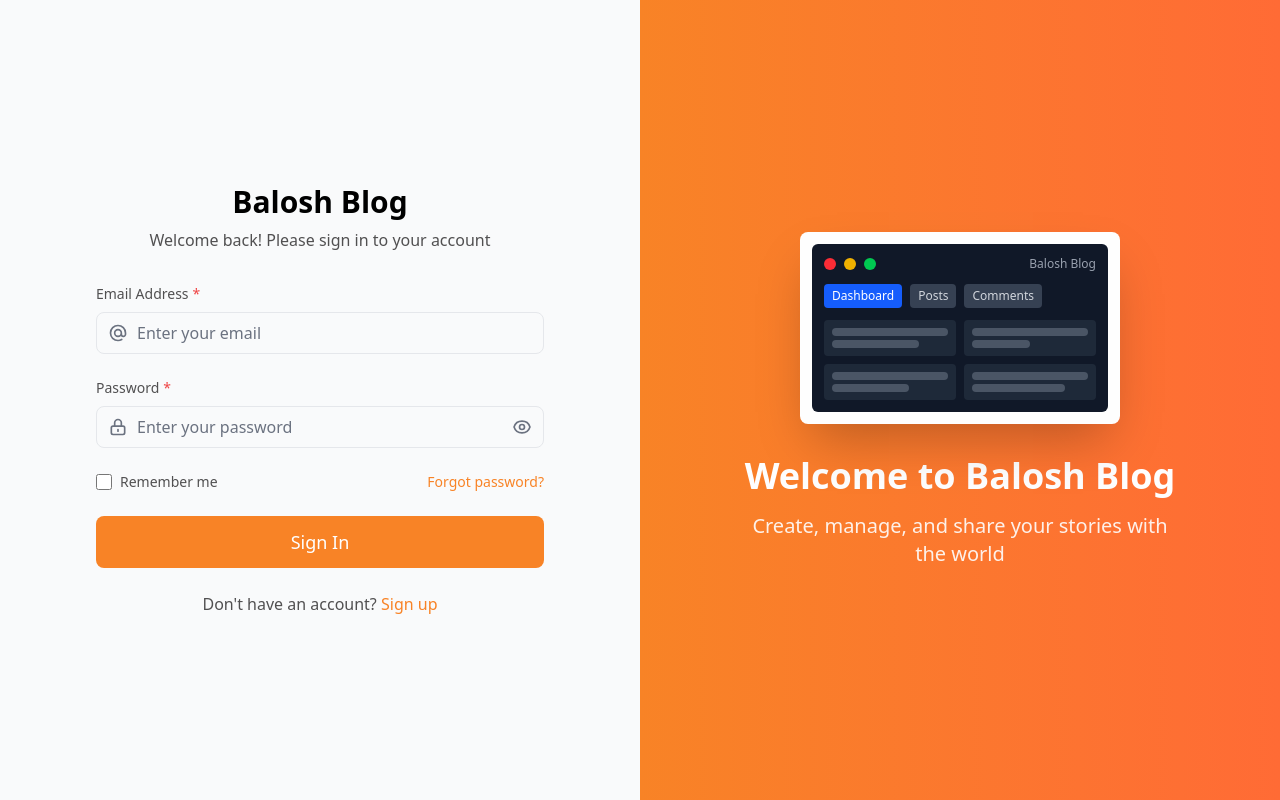
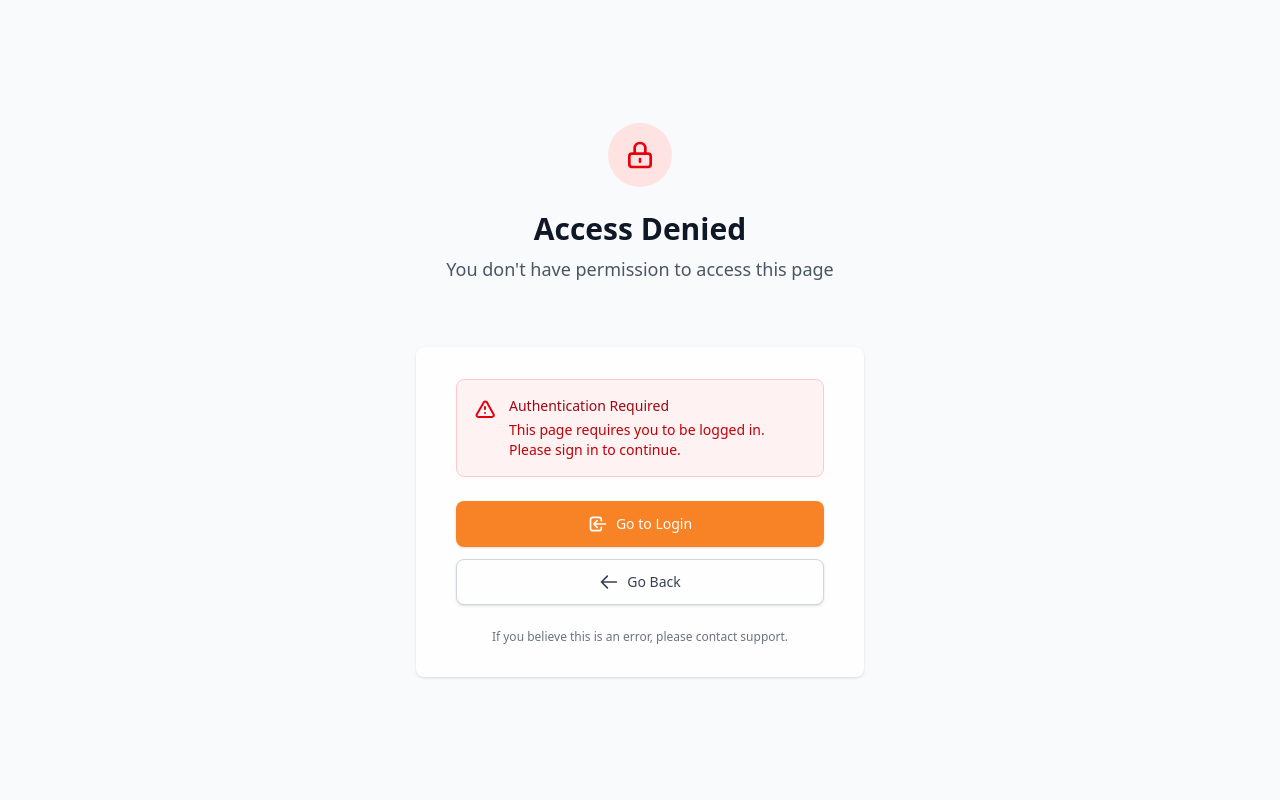
Before and after one commit to Daniel-20051/balosh-blog, a React (Vite) app: page /access-denied in a window 1280 px wide. Before the commit this address led to /login. Built offline with nearby package versions, Linux system fonts and the light colour scheme.

Commit message:
added-access-denied-page

```diff
--- a/src/App.tsx
+++ b/src/App.tsx
@@ -8,6 +8,7 @@ import { AuthProvider } from "./contexts/AuthContext";
 import ProtectedRoute from "./components/ProtectedRoute";
 import Layout from "./layouts/layout";
 import LoginPage from "./pages/login/login";
+import AccessDenied from "./pages/access-denied/AccessDenied";
 import Dashboard from "./pages/dashboard/dashboard";
 import NewBlog from "./pages/newblog/newblog";
 import AllBlogs from "./pages/allblogs/allblogs";
@@ -21,6 +22,7 @@ const App = () => {
         <Routes>
           {/* Public Routes */}
           <Route path="/login" element={<LoginPage />} />
+          <Route path="/access-denied" element={<AccessDenied />} />
 
           {/* Protected Routes */}
           <Route
--- a/src/components/ProtectedRoute.tsx
+++ b/src/components/ProtectedRoute.tsx
@@ -19,8 +19,8 @@ const ProtectedRoute: React.FC<ProtectedRouteProps> = ({ children }) => {
   }
 
   if (!isAuthenticated) {
-    // Redirect to login page with the return url
-    return <Navigate to="/login" state={{ from: location }} replace />;
+    // Redirect to access denied page
+    return <Navigate to="/access-denied" state={{ from: location }} replace />;
   }
 
   return <>{children}</>;
--- /dev/null
+++ b/src/pages/access-denied/AccessDenied.tsx
@@ -0,0 +1,126 @@
+import React from "react";
+import { useNavigate } from "react-router-dom";
+
+const AccessDenied: React.FC = () => {
+  const navigate = useNavigate();
+
+  const handleGoToLogin = () => {
+    navigate("/login");
+  };
+
+  return (
+    <div className="min-h-screen bg-gray-50 flex flex-col justify-center py-12 sm:px-6 lg:px-8">
+      <div className="sm:mx-auto sm:w-full sm:max-w-md">
+        <div className="text-center">
+          {/* Lock Icon */}
+          <div className="mx-auto flex items-center justify-center h-16 w-16 rounded-full bg-red-100 mb-6">
+            <svg
+              className="h-8 w-8 text-red-600"
+              fill="none"
+              viewBox="0 0 24 24"
+              stroke="currentColor"
+            >
+              <path
+                strokeLinecap="round"
+                strokeLinejoin="round"
+                strokeWidth={2}
+                d="M12 15v2m-6 4h12a2 2 0 002-2v-6a2 2 0 00-2-2H6a2 2 0 00-2 2v6a2 2 0 002 2zm10-10V7a4 4 0 00-8 0v4h8z"
+              />
+            </svg>
+          </div>
+
+          <h1 className="text-3xl font-bold text-gray-900 mb-2">
+            Access Denied
+          </h1>
+          <p className="text-lg text-gray-600 mb-8">
+            You don't have permission to access this page
+          </p>
+        </div>
+      </div>
+
+      <div className="mt-8 sm:mx-auto sm:w-full sm:max-w-md">
+        <div className="bg-white py-8 px-4 shadow sm:rounded-lg sm:px-10">
+          <div className="text-center space-y-6">
+            {/* Warning Message */}
+            <div className="bg-red-50 border border-red-200 rounded-lg p-4">
+              <div className="flex items-start space-x-3">
+                <svg
+                  className="w-6 h-6 text-red-600 mt-0.5 flex-shrink-0"
+                  fill="none"
+                  viewBox="0 0 24 24"
+                  stroke="currentColor"
+                >
+                  <path
+                    strokeLinecap="round"
+                    strokeLinejoin="round"
+                    strokeWidth={2}
+                    d="M12 9v2m0 4h.01m-6.938 4h13.856c1.54 0 2.502-1.667 1.732-2.5L13.732 4c-.77-.833-1.964-.833-2.732 0L3.732 16.5c-.77.833.192 2.5 1.732 2.5z"
+                  />
+                </svg>
+                <div className="text-left">
+                  <h3 className="text-sm font-medium text-red-800">
+                    Authentication Required
+                  </h3>
+                  <p className="text-sm text-red-700 mt-1">
+                    This page requires you to be logged in. Please sign in to
+                    continue.
+                  </p>
+                </div>
+              </div>
+            </div>
+
+            {/* Action Buttons */}
+            <div className="space-y-3">
+              <button
+                onClick={handleGoToLogin}
+                className="w-full cursor-pointer flex justify-center py-3 px-4 border border-transparent rounded-lg shadow-sm text-sm font-medium text-white bg-[#f88326] hover:bg-[#e6761f] focus:outline-none focus:ring-2 focus:ring-offset-2 focus:ring-[#f88326] transition-colors"
+              >
+                <svg
+                  className="w-5 h-5 mr-2"
+                  fill="none"
+                  viewBox="0 0 24 24"
+                  stroke="currentColor"
+                >
+                  <path
+                    strokeLinecap="round"
+                    strokeLinejoin="round"
+                    strokeWidth={2}
+                    d="M11 16l-4-4m0 0l4-4m-4 4h14m-5 4v1a3 3 0 01-3 3H6a3 3 0 01-3-3V7a3 3 0 013-3h7a3 3 0 013 3v1"
+                  />
+                </svg>
+                Go to Login
+              </button>
+
+              <button
+                onClick={() => window.history.back()}
+                className="w-full cursor-pointer flex justify-center py-3 px-4 border border-gray-300 rounded-lg shadow-sm text-sm font-medium text-gray-700 bg-white hover:bg-gray-50 focus:outline-none focus:ring-2 focus:ring-offset-2 focus:ring-[#f88326] transition-colors"
+              >
+                <svg
+                  className="w-5 h-5 mr-2"
+                  fill="none"
+                  viewBox="0 0 24 24"
+                  stroke="currentColor"
+                >
+                  <path
+                    strokeLinecap="round"
+                    strokeLinejoin="round"
+                    strokeWidth={2}
+                    d="M10 19l-7-7m0 0l7-7m-7 7h18"
+                  />
+                </svg>
+                Go Back
+              </button>
+            </div>
+
+            {/* Additional Info */}
+            <div className="text-xs text-gray-500">
+              <p>If you believe this is an error, please contact support.</p>
+            </div>
+          </div>
+        </div>
+      </div>
+    </div>
+  );
+};
+
+export default AccessDenied;
--- a/src/pages/allblogs/allblogs.tsx
+++ b/src/pages/allblogs/allblogs.tsx
@@ -195,8 +195,6 @@ const AllBlogs: React.FC = () => {
     // Simulate API call
     await new Promise((resolve) => setTimeout(resolve, 1000));
 
-    console.log("Deleting blog:", { id });
-
     // Remove the blog from the list
     setBlogs((prevBlogs) => prevBlogs.filter((blog) => blog.id !== id));
   };
--- a/src/pages/allblogs/components/BlogTable.tsx
+++ b/src/pages/allblogs/components/BlogTable.tsx
@@ -134,7 +134,7 @@ const BlogTable: React.FC<BlogTableProps> = ({ blogs, onEdit, onDelete }) => {
                     <div className="flex space-x-2">
                       <button
                         onClick={() => onEdit(blog.id)}
-                        className="text-gray-400 hover:text-gray-600 transition-colors"
+                        className="cursor-pointer text-gray-400 hover:text-gray-600 transition-colors"
                       >
                         <svg
                           className="w-4 h-4"
@@ -152,7 +152,7 @@ const BlogTable: React.FC<BlogTableProps> = ({ blogs, onEdit, onDelete }) => {
                       </button>
                       <button
                         onClick={() => onDelete(blog.id)}
-                        className="text-gray-400 hover:text-red-600 transition-colors"
+                        className="cursor-pointer text-gray-400 hover:text-red-600 transition-colors"
                       >
                         <svg
                           className="w-4 h-4"
```
